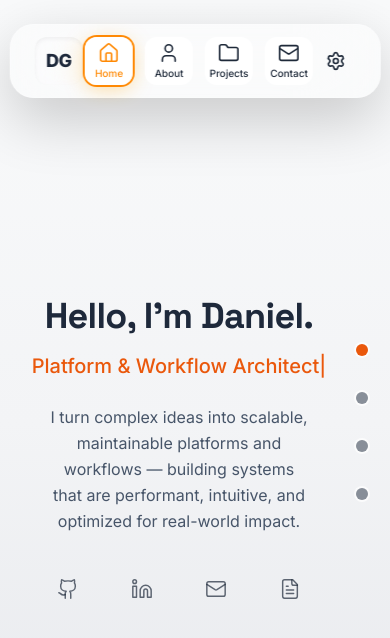
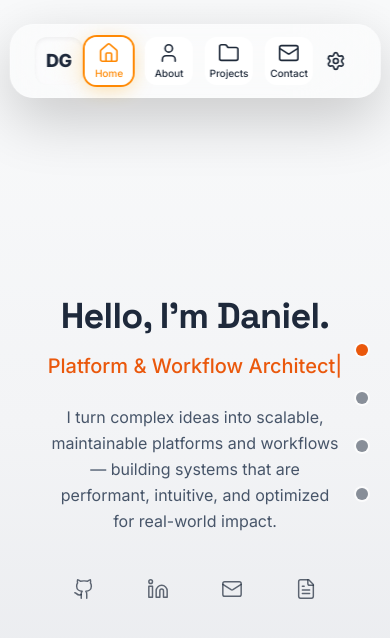
Before and after one commit to dgutensohn03/dg-portfolio, a Next.js app: page / in a window 390 px wide. Shown: the top 638 px of the page. Built offline with nearby package versions, Linux system fonts and the light colour scheme.

Commit message:
Restore true mobile content centering

```diff
--- a/src/components/AppShell.tsx
+++ b/src/components/AppShell.tsx
@@ -52,7 +52,7 @@ export default function AppShell() {
           id="home"
           className="h-screen h-dvh flex items-center justify-center md:snap-start"
         >
-          <div className="w-full pl-6 pr-14 sm:px-16 md:px-20 lg:px-28 xl:px-40 mx-auto max-w-6xl">
+          <div className="w-full px-6 sm:px-16 md:px-20 lg:px-28 xl:px-40 mx-auto max-w-6xl">
             <FadeSection>
               <Hero />
             </FadeSection>
@@ -63,7 +63,7 @@ export default function AppShell() {
           id="about"
           className="relative flex min-h-[calc(100vh-60px)] min-h-[calc(100dvh-60px)] pt-15 pb-12 md:pb-0 md:snap-start"
         >
-          <div className="w-full pl-6 pr-14 sm:px-16 md:px-20 lg:px-28 xl:px-40 mx-auto flex flex-col md:items-center md:justify-center">
+          <div className="w-full px-6 sm:px-16 md:px-20 lg:px-28 xl:px-40 mx-auto flex flex-col md:items-center md:justify-center">
             <FadeSection>
               <About />
             </FadeSection>
@@ -74,7 +74,7 @@ export default function AppShell() {
           id="projects"
           className="relative flex flex-col min-h-[calc(100vh-60px)] min-h-[calc(100dvh-60px)] pt-15 pb-20 md:pb-36 md:snap-start"
         >
-          <div className="w-full pl-5 pr-14 sm:px-16 md:px-20 lg:px-28 xl:px-40 mx-auto">
+          <div className="w-full px-6 sm:px-16 md:px-20 lg:px-28 xl:px-40 mx-auto">
             <FadeSection>
               <Projects />
             </FadeSection>
@@ -89,7 +89,7 @@ export default function AppShell() {
         >
           <div
             ref={contactRef}
-            className="w-full pl-6 pr-14 sm:px-16 md:px-20 lg:px-28 xl:px-40 mx-auto flex items-center justify-center"
+            className="w-full px-6 sm:px-16 md:px-20 lg:px-28 xl:px-40 mx-auto flex items-center justify-center"
           >
             <FadeSection>
               <Contact />
```
